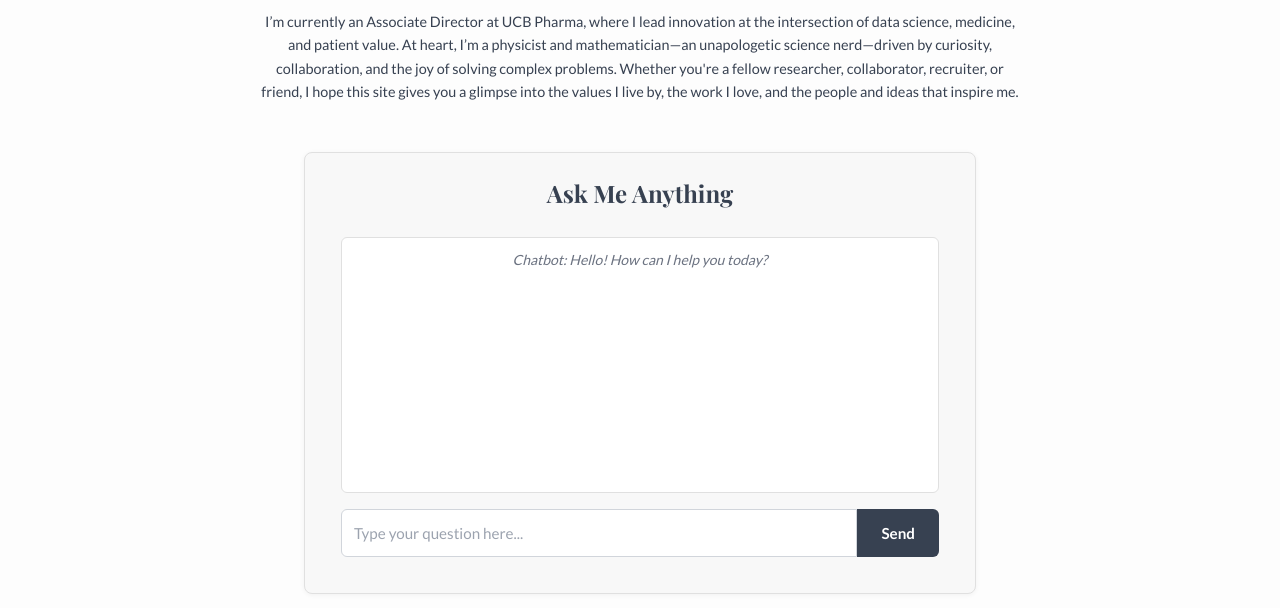
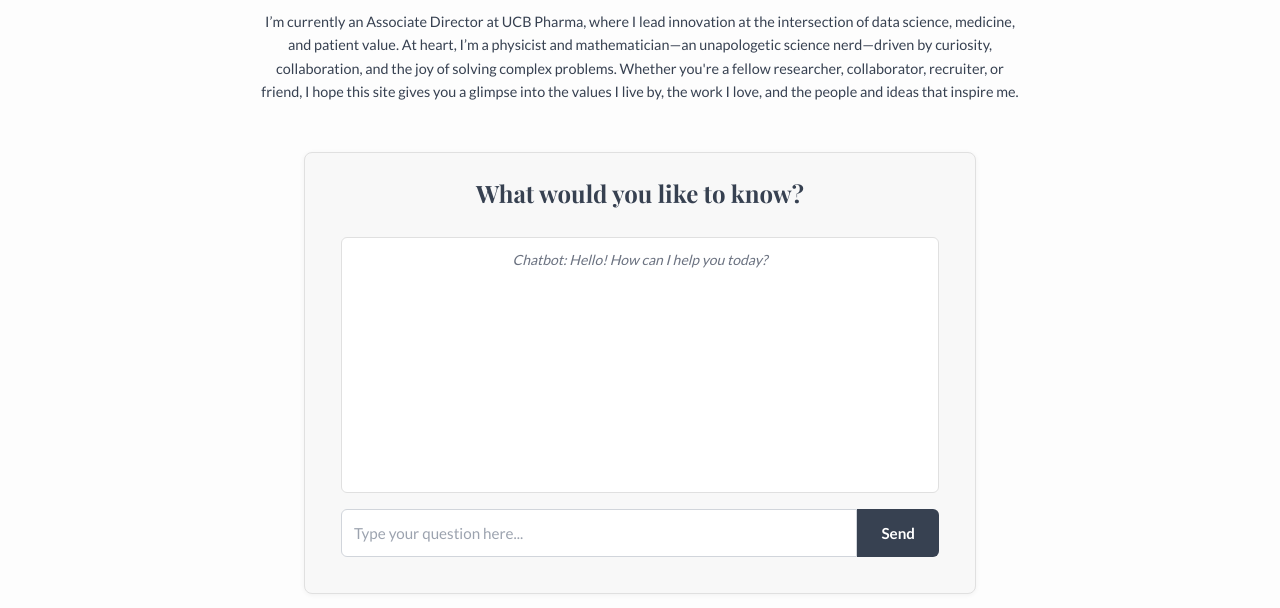
Before and after one commit to helenaandres/helenaandres.github.io, a plain HTML site: page index.html in a window 1280 px wide. Shown: the part 192-800 px from the top of the page. Drawn offline with nearby package versions, Linux system fonts and the light colour scheme.

Commit message:
Added animation to buttons and changed chatbot

```diff
--- a/index.html
+++ b/index.html
@@ -260,7 +260,7 @@
 
         <!-- Chatbot Window -->
         <section class="w-full max-w-2xl mx-auto p-6 rounded-lg chatbot-window mb-12">
-            <h2 class="text-2xl font-semibold text-gray-700 mb-4 text-center">Ask Me Anything</h2>
+            <h2 class="text-2xl font-semibold text-gray-700 mb-4 text-center">What would you like to know?</h2>
             <div id="chatbot-interface" class="rounded-md p-3">
                 <div id="chat-history" class="scroll-area h-48 md:h-64 overflow-y-auto p-3 rounded-md mb-4 chatbot-history text-sm">
                     <p class="text-gray-500 italic mb-2">Chatbot: Hello! How can I help you today?</p>
```
